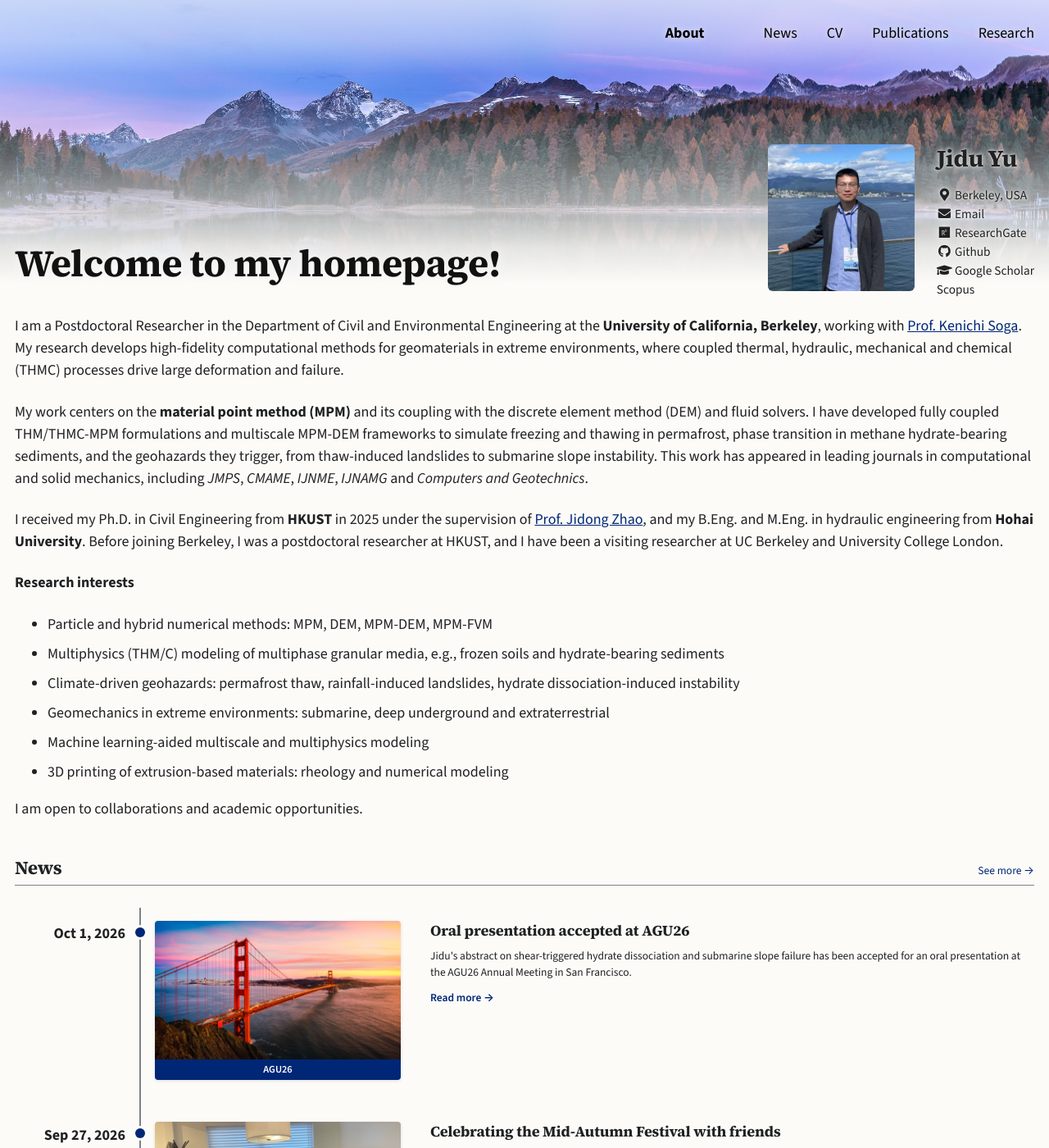
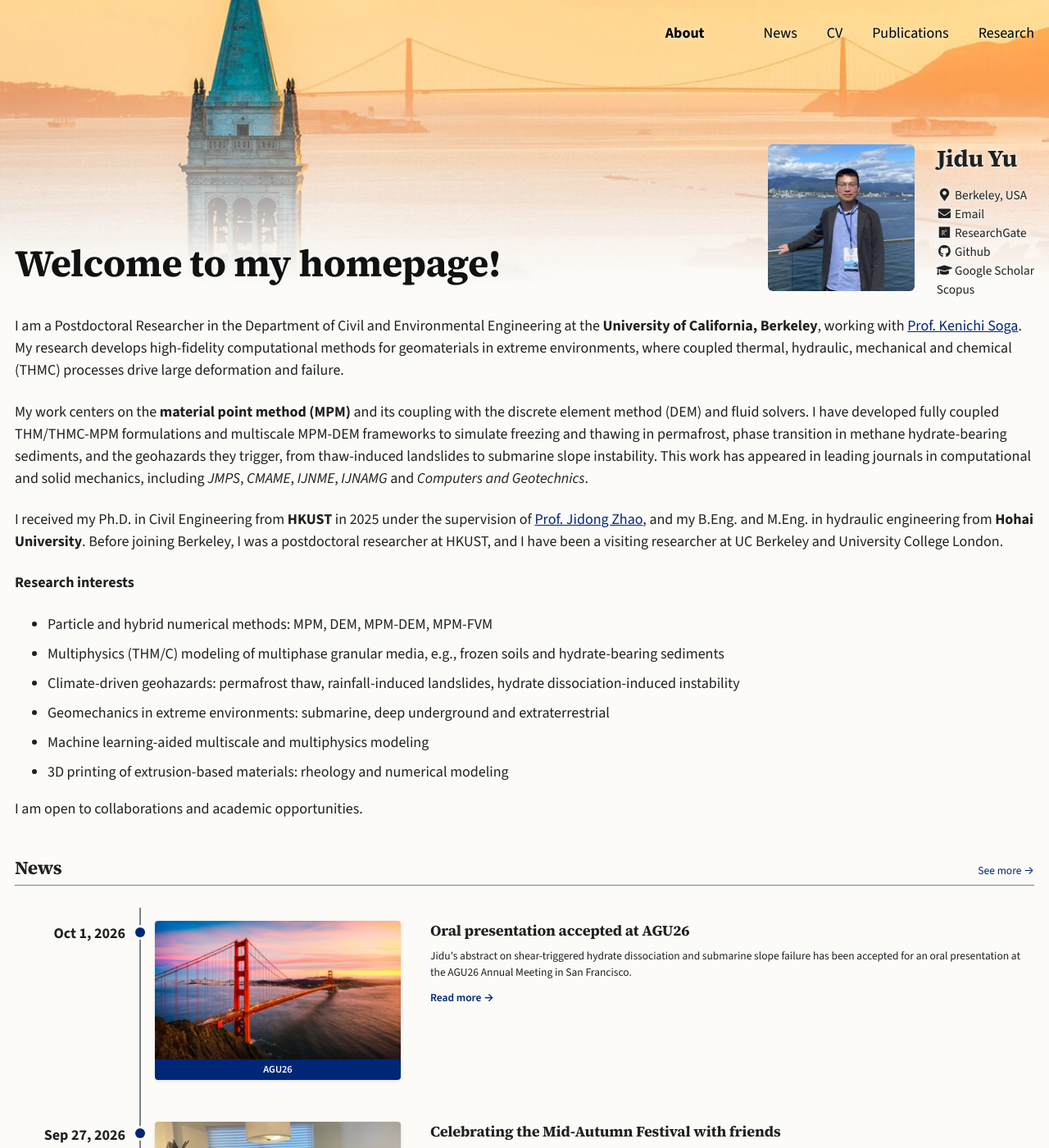
Before and after one commit to yujidu/yujidu.github.io, a Jekyll site: the page built from _pages/aboutme.md, in a window 1280 px wide and 1400 px high. Shown: the whole window at 82% size. Built offline with Jekyll 4.4.1, drawn with Linux system fonts in a browser that asks for light colours; a style sheet for code colours, icons or effects is not loaded.

Commit message:
Back to the Berkeley banner and footer (other photo sets kept and listed in _config.yml)
Co-Authored-By: Claude Opus 5.5 <noreply@anthropic.com>
Claude-Session: https://claude.ai/code/session_01Vw9tGnbWFVNDt9UXvET6V8

```diff
--- a/_config.yml
+++ b/_config.yml
@@ -12,13 +12,18 @@ locale                   : "en-US"
 title                    : "Jidu Yu"
 title_separator          : "-"
 
-# Top banner and footer photos. To switch back to the Berkeley photos use
-#   banner_image: berkeley.jpg / footer_image: berkeley-footer.jpg / banner_dark: false
-banner_image             : lake-banner.jpg   # forest-banner.jpg, seaside-banner.jpg, berkeley.jpg
-footer_image             : lake-footer.jpg   # forest-footer.jpg, seaside-footer.jpg, berkeley-footer.jpg
-banner_position          : "center 65%"  # which part of the banner shows when it is cropped (remove for the Berkeley photo)
-banner_position_inner    : "center 65%"  # same, for News/CV/Publications/Research
-banner_dark              : false  # true for a dark photo (seaside): light menu text over it
+# Top banner and footer photos (all versions are kept in /images):
+#   Berkeley : berkeley.jpg        / berkeley-footer.jpg
+#   Seaside  : seaside-banner.jpg  / seaside-footer.jpg  (set banner_dark: true)
+#   Forest   : forest-banner.jpg   / forest-footer.jpg   (set banner_veil: true)
+#   Lake     : lake-banner.jpg     / lake-footer.jpg     (banner_position "center 65%", banner_veil: true)
+banner_image             : berkeley.jpg
+footer_image             : berkeley-footer.jpg
+banner_position          :          # e.g. "center 65%"; empty = show the bottom of the photo
+banner_position_inner    :          # same, for News/CV/Publications/Research
+banner_dark              : false    # dark photo: light menu text over it
+banner_veil              : false    # busy photo top: soft light veil under the menu
+
 name                     : &name "Jidu Yu"
 description              : &description "Research Assistant Professor"
 url                      : https://yujidu.github.io # the base hostname & protocol for your site e.g. "https://mmistakes.github.io"
--- a/_layouts/default.html
+++ b/_layouts/default.html
@@ -11,7 +11,7 @@ layout: compress
     {% include head/custom.html %}
   </head>
 
-  <body class="{% if page.hero_image %}has-hero{% endif %}{% if site.banner_dark %} banner-dark{% endif %}">
+  <body class="{% if page.hero_image %}has-hero{% endif %}{% if site.banner_dark %} banner-dark{% endif %}{% if site.banner_veil %} banner-veil{% endif %}">
 
     {% include browser-upgrade.html %}
     {% include masthead.html %}
--- a/_sass/_home.scss
+++ b/_sass/_home.scss
@@ -1733,7 +1733,7 @@ $cv-ink: #4a5a6a;
 }
 
 /* Light-menu photos with busy tops (trees, clouds): a soft veil under the menu */
-body.has-hero:not(.banner-dark) .home-hero__media::before {
+body.has-hero.banner-veil:not(.banner-dark) .home-hero__media::before {
   content: "";
   position: absolute;
   left: 0;
```
